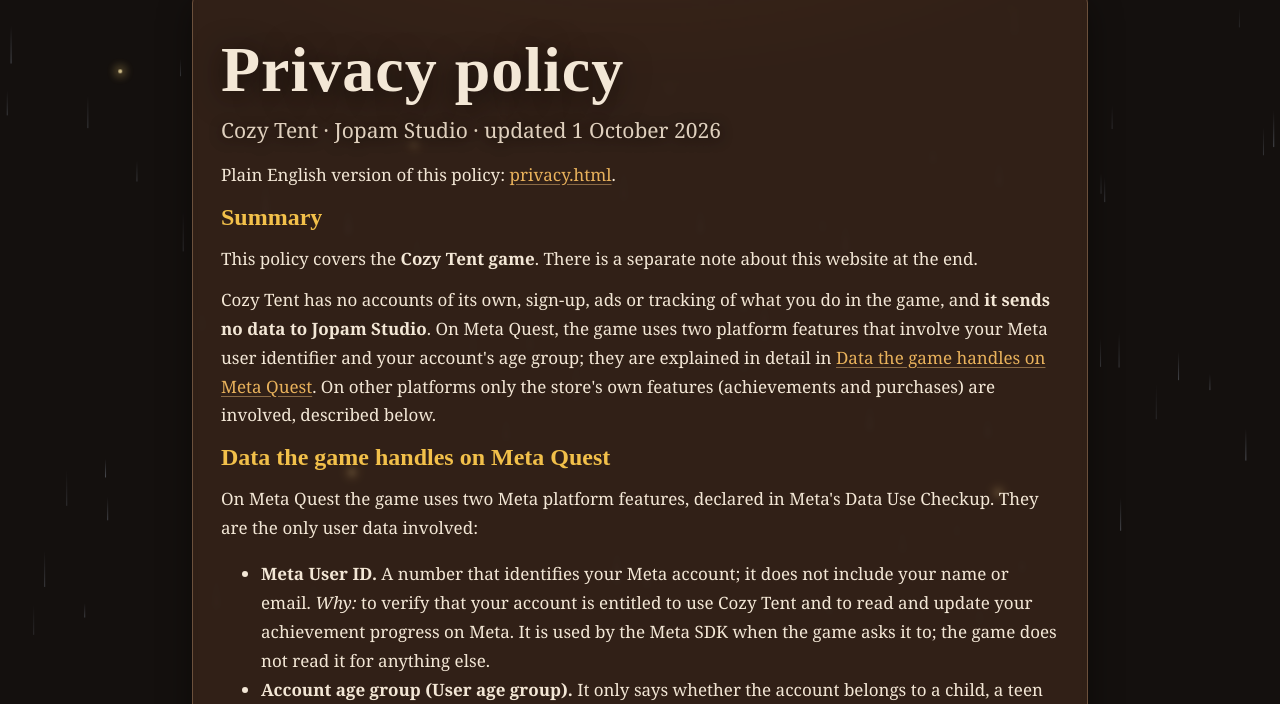
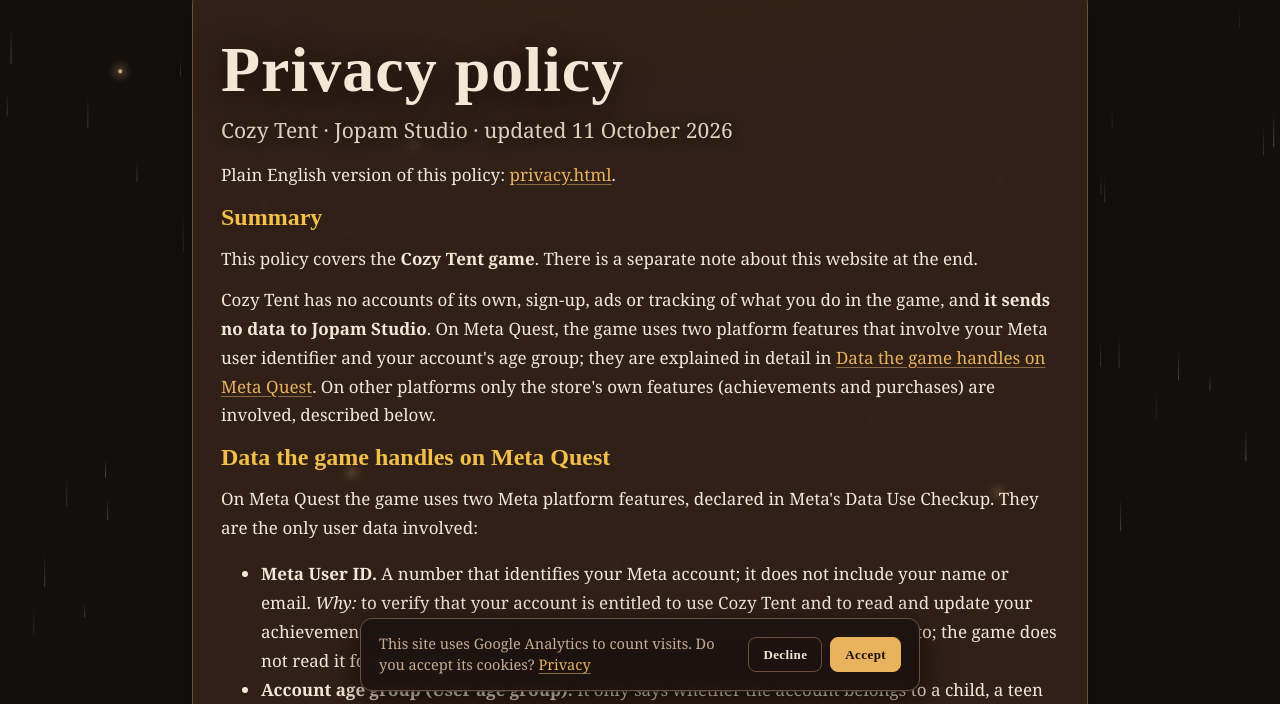
Before and after one commit to JohanJimenex/cozy-tent, a plain HTML site: page privacidad-es.html in a window 1280 px wide. Shown: the part 93-797 px from the top of the page. Drawn offline with Linux system fonts and the light colour scheme; a web font is replaced by a local one.

Commit message:
Analiticas de la web con aviso de consentimiento

```diff
--- /dev/null
+++ b/analitica.js
@@ -0,0 +1,50 @@
+// Google Analytics con modo de consentimiento. Hasta que el visitante acepta no se guardan
+// cookies: Google solo recibe avisos anónimos de visita. La respuesta se recuerda en el navegador.
+(function () {
+  const ID = "G-LPPDR795J5";
+  const CLAVE = "cozy.analitica";
+
+  window.dataLayer = window.dataLayer || [];
+  function gtag() { dataLayer.push(arguments); }
+
+  let respuesta = null;
+  try { respuesta = localStorage.getItem(CLAVE); } catch (e) {}
+
+  gtag("consent", "default", {
+    ad_storage: "denied", ad_user_data: "denied", ad_personalization: "denied",
+    analytics_storage: respuesta === "si" ? "granted" : "denied",
+  });
+  gtag("js", new Date());
+  gtag("config", ID);
+
+  const carga = document.createElement("script");
+  carga.async = true;
+  carga.src = "https://www.googletagmanager.com/gtag/js?id=" + ID;
+  document.head.appendChild(carga);
+
+  if (respuesta) return;
+
+  const aviso = document.createElement("div");
+  aviso.className = "aviso-cookies";
+  aviso.setAttribute("role", "region");
+  aviso.setAttribute("aria-label", "Cookies");
+  aviso.innerHTML =
+    '<p><span class="es">Esta web usa Google Analytics para contar visitas. ¿Aceptas sus cookies? ' +
+    '<a href="privacidad-es.html">Privacidad</a></span>' +
+    '<span class="en">This site uses Google Analytics to count visits. Do you accept its cookies? ' +
+    '<a href="privacidad-es.html">Privacy</a></span></p>' +
+    '<div class="botones">' +
+    '<button type="button" data-cookies="no"><span class="es">Rechazar</span><span class="en">Decline</span></button>' +
+    '<button type="button" data-cookies="si" class="si"><span class="es">Aceptar</span><span class="en">Accept</span></button>' +
+    '</div>';
+  document.body.appendChild(aviso);
+
+  aviso.addEventListener("click", e => {
+    const boton = e.target.closest("[data-cookies]");
+    if (!boton) return;
+    const eleccion = boton.dataset.cookies;
+    try { localStorage.setItem(CLAVE, eleccion); } catch (e) {}
+    if (eleccion === "si") gtag("consent", "update", { analytics_storage: "granted" });
+    aviso.remove();
+  });
+})();
--- a/privacidad-es.html
+++ b/privacidad-es.html
@@ -39,7 +39,7 @@
 
   <div class="es asoma panel" lang="es">
     <h1>Política de privacidad</h1>
-    <p class="lema">Cozy Tent · Jopam Studio · actualizada el 1 de octubre de 2026</p>
+    <p class="lema">Cozy Tent · Jopam Studio · actualizada el 11 de octubre de 2026</p>
 
     <h2>Resumen</h2>
     <p>Esta política es del <strong>juego Cozy Tent</strong>. Al final hay una nota aparte sobre esta
@@ -137,6 +137,10 @@
     <h2>Sobre esta página web</h2>
     <p>El tráiler de la página está alojado en la misma web: no se carga contenido de terceros.</p>
     <p>La web está publicada con GitHub Pages, que registra las peticiones como cualquier servidor.</p>
+    <p>Esta web (no el juego) usa Google Analytics para contar visitas y saber desde qué página llegan.
+       Sus cookies solo se guardan si las aceptas en el aviso; si las rechazas, Google recibe únicamente
+       avisos anónimos de visita, sin cookies. Para cambiar tu respuesta, borra los datos de este sitio
+       en tu navegador.</p>
 
     <h2>Contacto</h2>
     <p><a class="correo" data-u="johan.jimenez.23" data-d="gmail.com" data-texto="si" href="#"><span class="es">escríbenos</span><span class="en">write to us</span></a></p>
@@ -144,7 +148,7 @@
 
   <div class="en asoma panel" lang="en">
     <h1>Privacy policy</h1>
-    <p class="lema">Cozy Tent · Jopam Studio · updated 1 October 2026</p>
+    <p class="lema">Cozy Tent · Jopam Studio · updated 11 October 2026</p>
     <p>Plain English version of this policy: <a href="privacy.html">privacy.html</a>.</p>
 
     <h2>Summary</h2>
@@ -238,6 +242,10 @@
     <h2>About this website</h2>
     <p>The trailer on the site is hosted on the site itself: no third-party content is loaded.</p>
     <p>The site is published with GitHub Pages, which logs requests like any web server.</p>
+    <p>This website (not the game) uses Google Analytics to count visits and see which page they come
+       from. Its cookies are stored only if you accept them in the notice; if you decline, Google
+       receives only anonymous, cookieless visit pings. To change your answer, clear this site's data
+       in your browser.</p>
 
     <h2>Contact</h2>
     <p><a class="correo" data-u="johan.jimenez.23" data-d="gmail.com" data-texto="si" href="#"><span class="es">escríbenos</span><span class="en">write to us</span></a></p>
@@ -261,5 +269,6 @@
 </footer>
 
 <script src="idioma.js"></script>
+<script src="analitica.js"></script>
 </body>
 </html>
--- a/style.css
+++ b/style.css
@@ -289,3 +289,16 @@
   .fugaz{opacity:0}
   .asoma{opacity:1;transform:none;transition:none}
 }
+
+/* ---------------------------------------------------------------- aviso de cookies */
+.aviso-cookies{position:fixed;left:16px;right:16px;bottom:16px;z-index:30;max-width:560px;margin:0 auto;
+  display:flex;align-items:center;gap:16px;padding:14px 18px;border-radius:12px;
+  background:#1c1410f2;border:1px solid #6b503c;box-shadow:0 8px 30px #000a;backdrop-filter:blur(8px)}
+.aviso-cookies p{margin:0;font-size:14.5px;line-height:1.5;color:var(--suave)}
+.aviso-cookies .botones{display:flex;gap:8px;flex:none}
+.aviso-cookies button{font:600 13px/1 Literata,serif;letter-spacing:.4px;padding:10px 14px;border-radius:8px;
+  cursor:pointer;color:var(--papel);background:transparent;border:1px solid #6b503c;transition:border-color .25s,color .25s}
+.aviso-cookies button:hover{border-color:var(--ambar)}
+.aviso-cookies button.si{color:var(--noche);background:var(--ambar);border-color:var(--ambar)}
+@media (max-width:520px){.aviso-cookies{flex-direction:column;align-items:stretch;text-align:center}
+  .aviso-cookies .botones{justify-content:center}}
```
Also changed, not shown: index.html (+1 -0 lines), privacidad.html (+9 -3 lines), privacy.html (+9 -3 lines).
